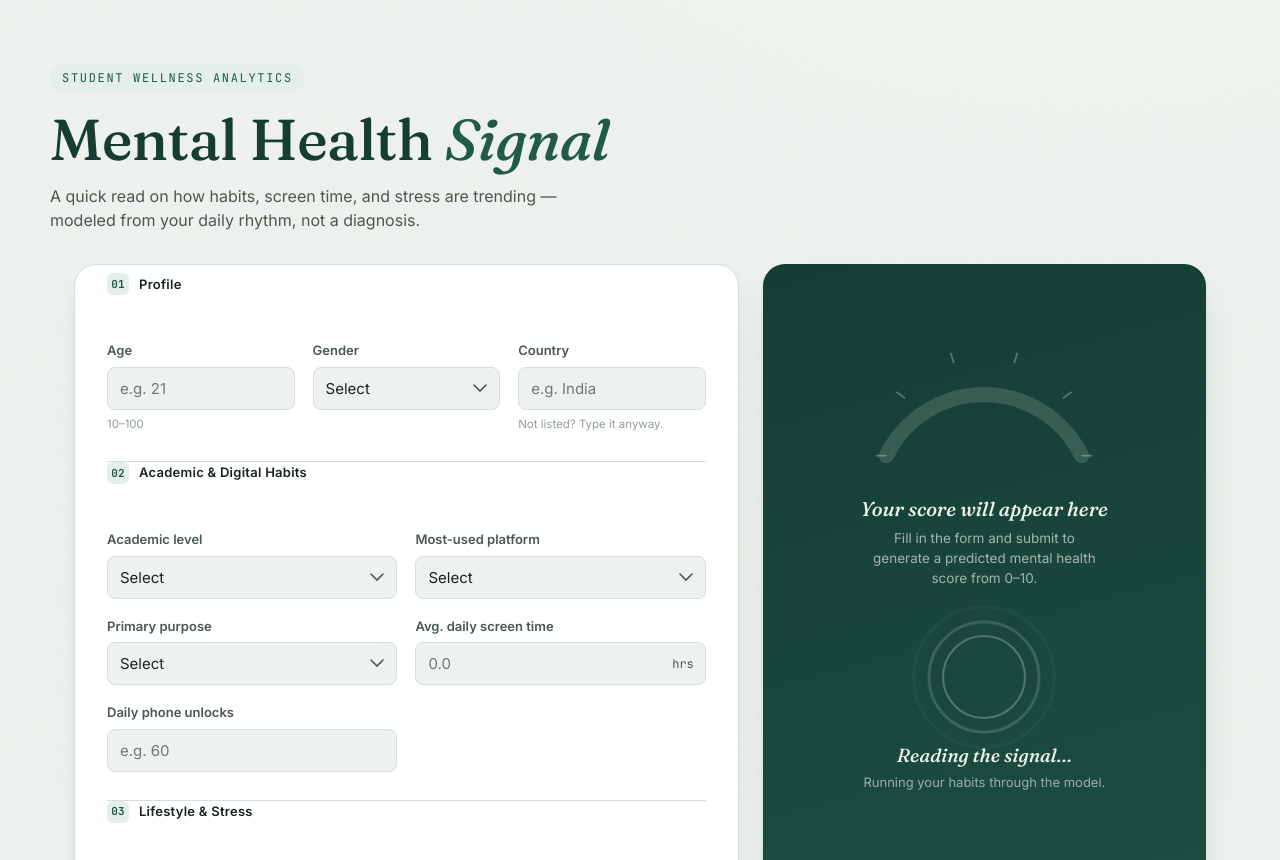
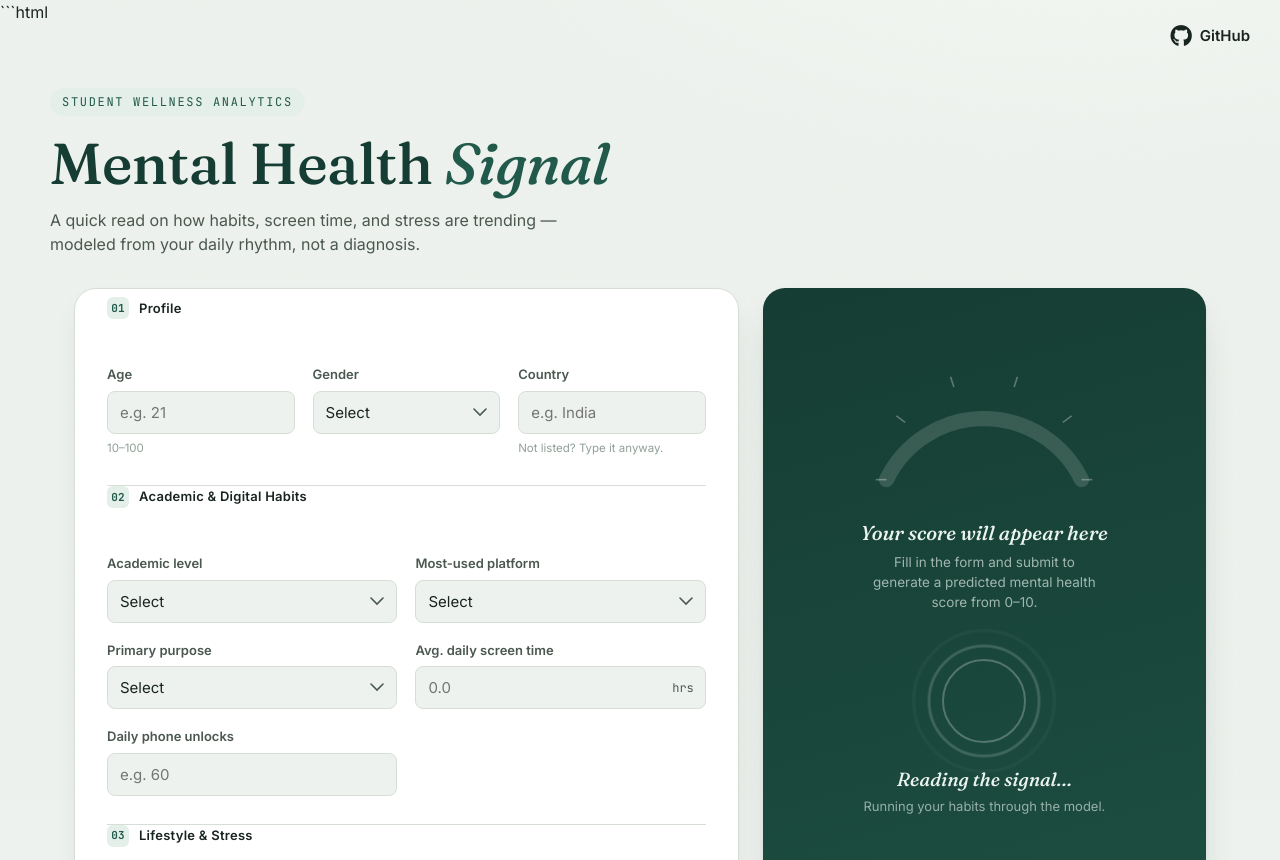
Before and after one commit to Mohdfazil123/Mental-Health-Score-prediction, a plain HTML site: page index.html in a window 1280 px wide. Shown: the top 860 px of the page. Drawn offline with Linux system fonts and the light colour scheme.

Commit message:
Refactor GitHub icon section in index.html

````diff
--- a/index.html
+++ b/index.html
@@ -1,3 +1,4 @@
+```html
 <!DOCTYPE html>
 <html lang="en">
 <head>
@@ -24,7 +25,7 @@
   text-decoration: none;
   font-size: 15px;
   font-weight: 600;
-      z-index: 10;
+  z-index: 100;
 }
 
 .github-link i {
@@ -35,8 +36,18 @@
   opacity: 0.75;
 }
 </style>
+
 </head>
 <body>
+
+<!-- GitHub - Top Right -->
+<a class="github-link"
+   href="https://github.com/Mohdfazil123/Mental-Health-Score-prediction"
+   target="_blank"
+   rel="noopener noreferrer">
+  <i class="fa-brands fa-github"></i>
+  <span>GitHub</span>
+</a>
 
 <div class="noise-overlay" aria-hidden="true"></div>
 
@@ -261,3 +272,4 @@
 <script src="script.js"></script>
 </body>
 </html>
+```
````
Lines whose indentation alone changed are shown as unchanged.
